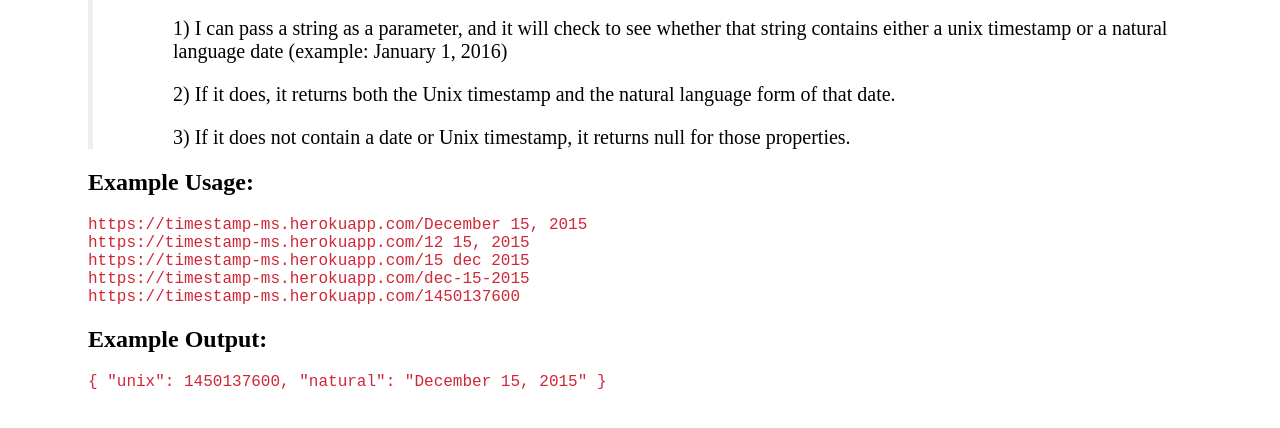
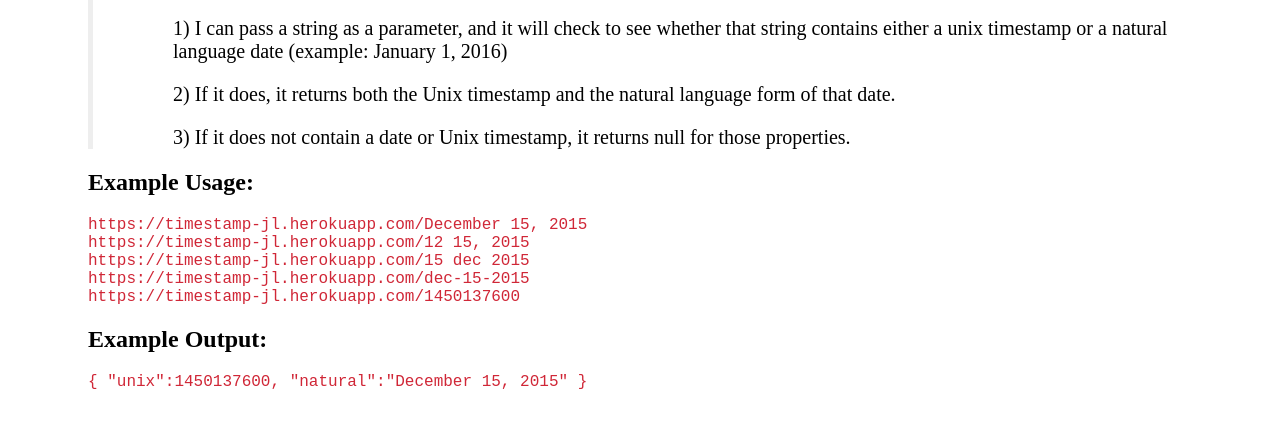
Before and after one commit to JohnL3/timestamp, a website: page public/index.html in a window 1280 px wide. Shown: the part 108-536 px from the top of the page. Drawn offline with Linux system fonts and the light colour scheme.

Commit message:
updated index.html

```diff
--- a/public/index.html
+++ b/public/index.html
@@ -18,16 +18,16 @@
     </div>
 <div class="footer">
     <h2>Example Usage:</h2>
-    <code>https://timestamp-ms.herokuapp.com/December 15, 2015</code><br>
-    <code>https://timestamp-ms.herokuapp.com/12 15, 2015</code><br>
-    <code>https://timestamp-ms.herokuapp.com/15 dec 2015</code><br>
-      <code>https://timestamp-ms.herokuapp.com/dec-15-2015</code><br>
-    <code>https://timestamp-ms.herokuapp.com/1450137600</code><br>
+    <code>https://timestamp-jl.herokuapp.com/December 15, 2015</code><br>
+    <code>https://timestamp-jl.herokuapp.com/12 15, 2015</code><br>
+    <code>https://timestamp-jl.herokuapp.com/15 dec 2015</code><br>
+    <code>https://timestamp-jl.herokuapp.com/dec-15-2015</code><br>
+    <code>https://timestamp-jl.herokuapp.com/1450137600</code><br>
     <h2>Example Output:</h2>
       <code>
                 {
-                  "unix": 1450137600,
-                  "natural": "December 15, 2015"
+                  "unix":1450137600,
+                  "natural":"December 15, 2015"
                 }
         </code>
 </div>
```
